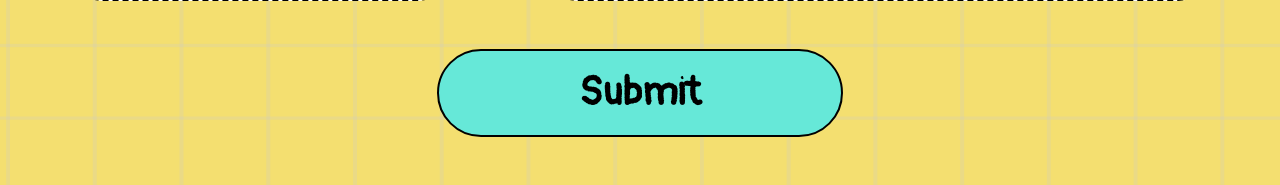
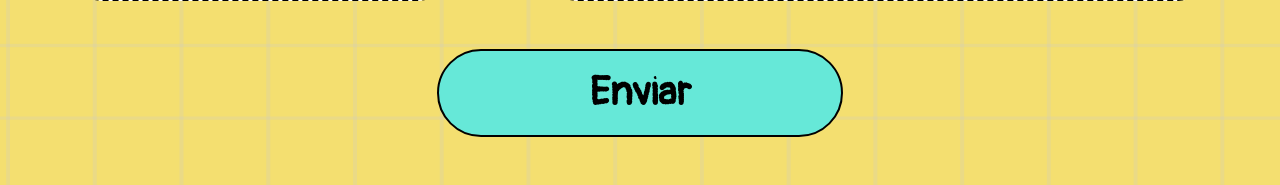
Before and after one commit to alberto-iram/PROFESIONAL_C177_AM2_REFERENCIA, a Python web app: template templates/index.html in a window 1280 px wide. Shown: the part 941-1126 px from the top of the page. Run offline with Jinja, Linux system fonts and the light colour scheme; the template is opened without the code that fills it, so the values that code supplies are empty; some libraries are stand-ins or nearby versions.

Commit message:
Update index.html

```diff
--- a/templates/index.html
+++ b/templates/index.html
@@ -17,18 +17,18 @@
         integrity="sha384-LtrjvnR4Twt/qOuYxE721u19sVFLVSA4hf/rRt6PrZTmiPltdZcI7q7PXQBYTKyf"
         crossorigin="anonymous"></script>
 
-    <!-- Google Font -->
+    <!-- Tipo de letra de Google -->
     <link rel="preconnect" href="https://fonts.gstatic.com">
     <link href="https://fonts.googleapis.com/css2?family=Pangolin&display=swap" rel="stylesheet">
 </head>
 
 <body>
-    <!-- CSS and JS -->
+    <!-- CSS y JS -->
     <link href="/static/index.css" rel="stylesheet" />
     <script src="/static/index.js"></script>
 
     <div class="container">
-        <!-- Heading -->
+        <!-- Encabezado -->
         <div class="row">
             <div class="col-sm-12 col-md-12 col-lg-12 text-center p-5">
                 <img src="/static/assets/Group.png" width="100px" class="display_inline" />
@@ -36,7 +36,7 @@
                 <img src="/static/assets/Frame-4.png" width="100px" class="display_inline" />
             </div>
         </div>
-        <!-- Word Bank -->
+        <!-- Banco de palabras -->
         <div class="row">
             <div class="col-sm-12 col-md-12 col-lg-12 text-center mb-5" id="word_bank_container">
                 <div class="row">
@@ -51,7 +51,7 @@
                 </div>
             </div>
         </div>
-        <!-- Result -->
+        <!-- Resultado -->
         <div class="row p-5 hidden" id="result_container">
             <div class="col-sm-12 col-md-12 col-lg-12 text-center">
                 <div>
@@ -63,18 +63,18 @@
             </div>
         </div>
         <div class="row">
-            <!-- Input Fields -->
+            <!-- Campos de entrada -->
             <div class="col-sm-12 col-md-4 col-lg-4" id="input_fields">
 
             </div>
-            <!-- Story Section -->
+            <!-- Sección de la historia -->
             <div class="col-sm-12 offset-md-1 col-md-7 offset-lg-1 col-lg-7" id="story_section">
                 <div class="row">
-                    <!-- Story Text -->
+                    <!-- Texto de la historia -->
                     <div class="col-sm-8 col-md-8 col-lg-8">
                         <p id="story_text"></p>
                     </div>
-                    <!-- Images -->
+                    <!-- Imágenes -->
                     <div class="col-sm-4 col-md-4 col-lg-4 text-center">
                         <div class="row">
                             <div class="col-sm-12 col-md-12 col-lg-12">
@@ -91,11 +91,11 @@
                 </div>
             </div>
         </div>
-        <!-- Button -->
+        <!-- Botón -->
         <div class="row p-5">
             <div class="col-sm-12 col-md-12 col-lg-12 text-center">
                 <input type="hidden" id="story_id" />
-                <button id="submit_story">Submit</button>
+                <button id="submit_story">Enviar</button>
             </div>
         </div>
     </div>
```
